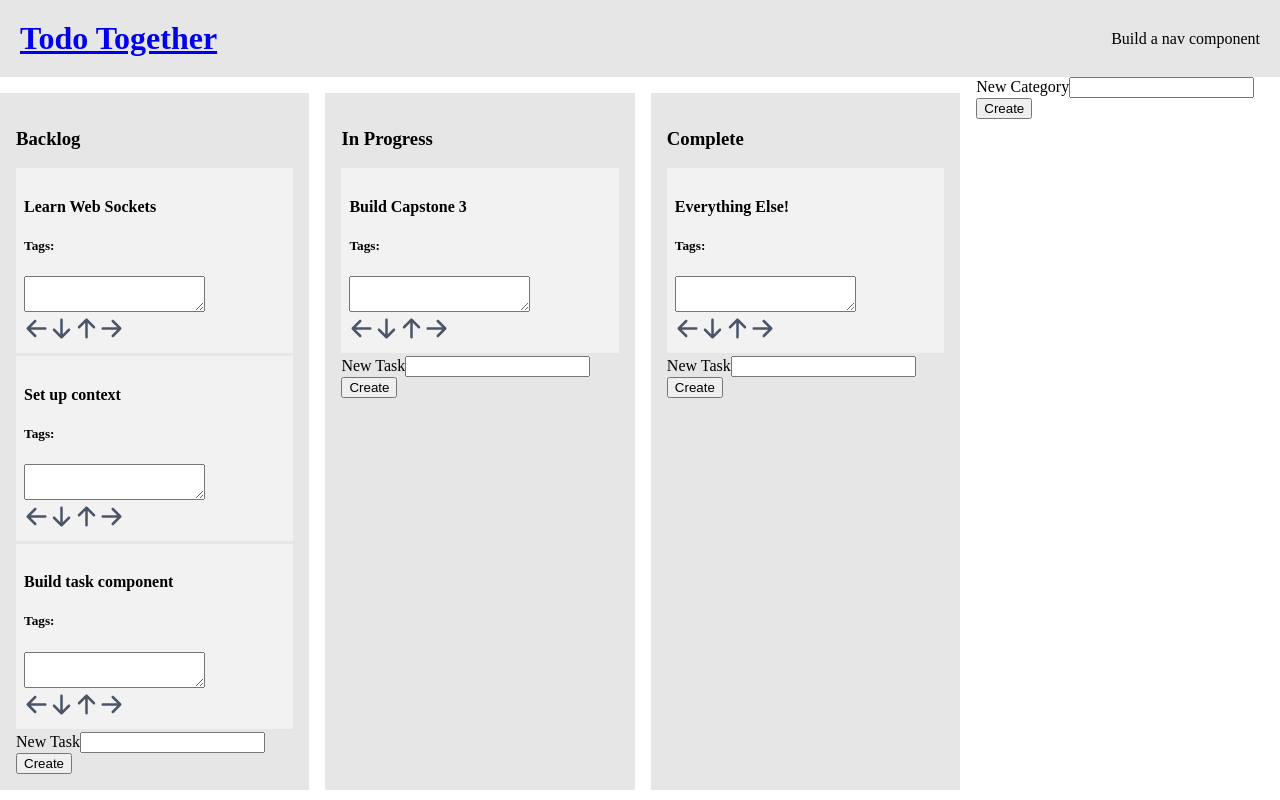
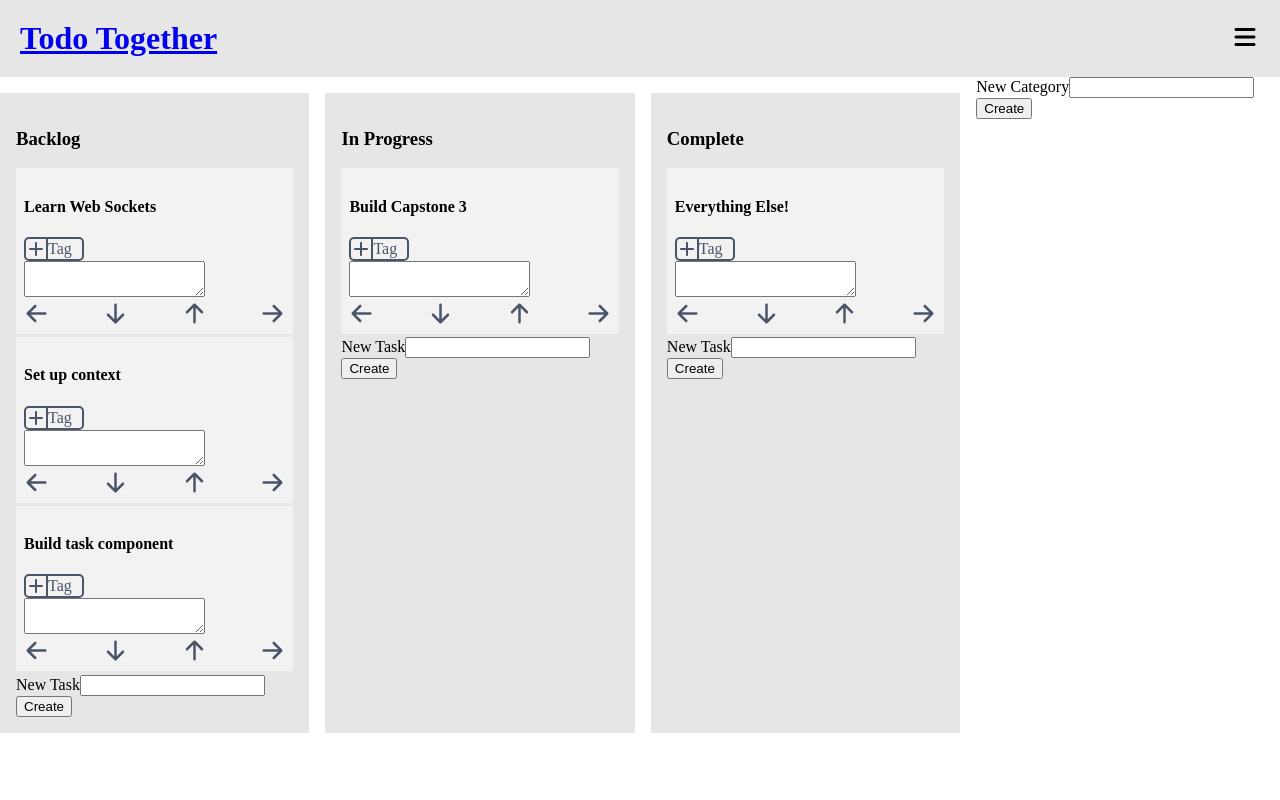
Before and after one commit to pmnord/todo-management-react-capstone-client, a React (Create React App) app: page /project/demo in a window 1280 px wide. Built offline with nearby package versions, Linux system fonts and the light colour scheme.

Commit message:
Add tag component

```diff
--- a/src/App.js
+++ b/src/App.js
@@ -11,7 +11,7 @@ class App extends Component {
     super(props);
     this.state = {
       user: '',
-      categories: []
+      loggedIn: true
     }
   }
 
@@ -24,7 +24,12 @@ class App extends Component {
               <h1>Todo Together</h1>
             </Link>
             <nav>
-              Build a nav component
+              {/* Menu Icon */}
+              <svg width="30" height="30" viewBox="0 0 20 20" fill="none" xmlns="http://www.w3.org/2000/svg">
+                <path fill-rule="evenodd" clip-rule="evenodd" d="M3 5C3 4.44772 3.44772 4 4 4H16C16.5523 4 17 4.44772 17 5C17 5.55228 16.5523 6 16 6H4C3.44772 6 3 5.55228 3 5Z" fill="#000000" />
+                <path fill-rule="evenodd" clip-rule="evenodd" d="M3 10C3 9.44772 3.44772 9 4 9H16C16.5523 9 17 9.44772 17 10C17 10.5523 16.5523 11 16 11H4C3.44772 11 3 10.5523 3 10Z" fill="#000000" />
+                <path fill-rule="evenodd" clip-rule="evenodd" d="M3 15C3 14.4477 3.44772 14 4 14H16C16.5523 14 17 14.4477 17 15C17 15.5523 16.5523 16 16 16H4C3.44772 16 3 15.5523 3 15Z" fill="#000000" />
+              </svg>
             </nav>
           </header>
 
--- a/src/components/Landing/Landing.js
+++ b/src/components/Landing/Landing.js
@@ -1,6 +1,8 @@
 import React from 'react';
 import './landing.css';
 import { Link } from 'react-router-dom';
+
+// The landing page handles registration and logging in, as well as providing basic information about the app
 
 export default class Landing extends React.Component {
     constructor(props) {
@@ -8,6 +10,14 @@ export default class Landing extends React.Component {
         this.state = {
             hello: 'world'
         }
+    }
+
+    handleRegistration(e) {
+        e.preventDefault();
+    }
+
+    handleLogin(e) {
+        e.preventDefault();
     }
 
     render() {
@@ -21,7 +31,7 @@ export default class Landing extends React.Component {
                     <p>{this.state.hello}</p>
                 </section>
                 <section className="landing__credentials">
-                    <form className="landing__form landing__registration">
+                    <form className="landing__form landing__registration" onSubmit={this.handleRegistration}>
                         <h3>Registration</h3>
                         <div>
                             <label htmlFor="landing__registration--username">Username: </label>
@@ -33,7 +43,7 @@ export default class Landing extends React.Component {
                         </div>
                         <button>Register</button>
                     </form>
-                    <form className="landing__form landing__login">
+                    <form className="landing__form landing__login" onSubmit={this.handleLogin}>
                         <h3>Log In</h3>
                         <div>
                             <label htmlFor="landing__login--username">Username: </label>
--- a/src/components/Project/Project.js
+++ b/src/components/Project/Project.js
@@ -29,7 +29,7 @@ export default class Project extends React.Component {
             title: newCategoryName,
             tasks: []
         }
-        const newState = { categories: [ ...this.state.categories, newCategory ] }
+        const newState = { categories: [...this.state.categories, newCategory] }
         this.setState(newState);
 
         e.target.newCategoryName.value = '';
@@ -40,7 +40,10 @@ export default class Project extends React.Component {
 
         const newTaskName = e.target.newTaskName.value;
         const newTask = {
-            title: newTaskName
+            title: newTaskName,
+            category: categoryIndex,
+            index: null,
+            tags: []
         }
         const newState = { ...this.state }
         newState.categories[categoryIndex].tasks.push(newTask);
--- /dev/null
+++ b/src/components/Tags/Tags.js
@@ -0,0 +1,18 @@
+import React from 'react';
+import './tags.css';
+
+export default function Tags(props) {
+    return (
+        <div className="tags">
+
+            <div className="tags__add--tag">
+                {/* Plus Icon */}
+                <svg className="tags__add--tag--plus" width="20" height="20" viewBox="0 0 20 20" fill="none" xmlns="http://www.w3.org/2000/svg">
+                    <path fill-rule="evenodd" clip-rule="evenodd" d="M10 3C10.5523 3 11 3.44772 11 4V9H16C16.5523 9 17 9.44772 17 10C17 10.5523 16.5523 11 16 11H11V16C11 16.5523 10.5523 17 10 17C9.44772 17 9 16.5523 9 16V11H4C3.44772 11 3 10.5523 3 10C3 9.44771 3.44772 9 4 9L9 9V4C9 3.44772 9.44772 3 10 3Z" fill="#4A5568" />
+                </svg>
+                <span>Tag</span>
+            </div>
+
+        </div>
+    )
+}
--- /dev/null
+++ b/src/components/Tags/tags.css
@@ -0,0 +1,14 @@
+.tags__add--tag {
+    color: #4A5568;
+    border: solid 2px #4A5568;
+    border-radius: 5px;
+
+    display: flex;
+    text-align: center;
+    align-items: center;
+    width: 3.5rem;
+}
+
+.tags__add--tag--plus {
+    border-right: solid 2px #4A5568;
+}
--- a/src/components/Task/Task.js
+++ b/src/components/Task/Task.js
@@ -1,33 +1,34 @@
 import React from 'react';
 import './task.css';
+import Tags from '../Tags/Tags.js';
 
 export default function Task(props) {
     return (
         <div className="task">
             <h4>{props.title}</h4>
             <div className="task__tags">
-                <h5>Tags: </h5>
+                <Tags tags={props.tags || null} />
             </div>
             <textarea></textarea>
             <div className="task__nav-arrows">
 
                 {/* Left */}
-                <svg width="25" height="25" viewBox="0 0 20 20" fill="none" xmlns="http://www.w3.org/2000/svg">
+                <svg className="task__nav-arrow" width="25" height="25" viewBox="0 0 20 20" fill="none" xmlns="http://www.w3.org/2000/svg">
                     <path fill-rule="evenodd" clip-rule="evenodd" d="M9.70711 16.7071C9.31658 17.0976 8.68342 17.0976 8.29289 16.7071L2.29289 10.7071C1.90237 10.3166 1.90237 9.68342 2.29289 9.29289L8.29289 3.29289C8.68342 2.90237 9.31658 2.90237 9.70711 3.29289C10.0976 3.68342 10.0976 4.31658 9.70711 4.70711L5.41421 9H17C17.5523 9 18 9.44772 18 10C18 10.5523 17.5523 11 17 11L5.41421 11L9.70711 15.2929C10.0976 15.6834 10.0976 16.3166 9.70711 16.7071Z" fill="#4A5568" />
                 </svg>
 
                 {/* Down */}
-                <svg width="25" height="25" viewBox="0 0 20 20" fill="none" xmlns="http://www.w3.org/2000/svg">
+                <svg className="task__nav-arrow" width="25" height="25" viewBox="0 0 20 20" fill="none" xmlns="http://www.w3.org/2000/svg">
                     <path fill-rule="evenodd" clip-rule="evenodd" d="M16.7071 10.2929C17.0976 10.6834 17.0976 11.3166 16.7071 11.7071L10.7071 17.7071C10.3166 18.0976 9.68342 18.0976 9.29289 17.7071L3.29289 11.7071C2.90237 11.3166 2.90237 10.6834 3.29289 10.2929C3.68342 9.90237 4.31658 9.90237 4.70711 10.2929L9 14.5858L9 3C9 2.44772 9.44772 2 10 2C10.5523 2 11 2.44772 11 3L11 14.5858L15.2929 10.2929C15.6834 9.90237 16.3166 9.90237 16.7071 10.2929Z" fill="#4A5568" />
                 </svg>
 
                 {/* Up */}
-                <svg width="25" height="25" viewBox="0 0 20 20" fill="none" xmlns="http://www.w3.org/2000/svg">
+                <svg className="task__nav-arrow" width="25" height="25" viewBox="0 0 20 20" fill="none" xmlns="http://www.w3.org/2000/svg">
                     <path fill-rule="evenodd" clip-rule="evenodd" d="M3.29289 9.70711C2.90237 9.31658 2.90237 8.68342 3.29289 8.29289L9.29289 2.29289C9.68342 1.90237 10.3166 1.90237 10.7071 2.29289L16.7071 8.29289C17.0976 8.68342 17.0976 9.31658 16.7071 9.70711C16.3166 10.0976 15.6834 10.0976 15.2929 9.70711L11 5.41421L11 17C11 17.5523 10.5523 18 10 18C9.44772 18 9 17.5523 9 17L9 5.41421L4.70711 9.70711C4.31658 10.0976 3.68342 10.0976 3.29289 9.70711Z" fill="#4A5568" />
                 </svg>
 
                 {/* Right */}
-                <svg width="25" height="25" viewBox="0 0 20 20" fill="none" xmlns="http://www.w3.org/2000/svg">
+                <svg className="task__nav-arrow" width="25" height="25" viewBox="0 0 20 20" fill="none" xmlns="http://www.w3.org/2000/svg">
                     <path fill-rule="evenodd" clip-rule="evenodd" d="M10.2929 3.29289C10.6834 2.90237 11.3166 2.90237 11.7071 3.29289L17.7071 9.29289C18.0976 9.68342 18.0976 10.3166 17.7071 10.7071L11.7071 16.7071C11.3166 17.0976 10.6834 17.0976 10.2929 16.7071C9.90237 16.3166 9.90237 15.6834 10.2929 15.2929L14.5858 11L3 11C2.44772 11 2 10.5523 2 10C2 9.44772 2.44772 9 3 9H14.5858L10.2929 4.70711C9.90237 4.31658 9.90237 3.68342 10.2929 3.29289Z" fill="#4A5568" />
                 </svg>
 
--- a/src/components/Task/task.css
+++ b/src/components/Task/task.css
@@ -3,3 +3,15 @@
     padding: 0.5rem;
     margin-bottom: 0.2rem;
 }
+
+.task__nav-arrows {
+    display: flex;
+    justify-content: space-between;
+}
+
+.task__nav-arrow:hover {
+    cursor: pointer;
+}
+.task__nav-arrow:active {
+    background-color: white;
+}
```
Also changed, not shown: 1 other file (tests, documents, lock files or other folders).
